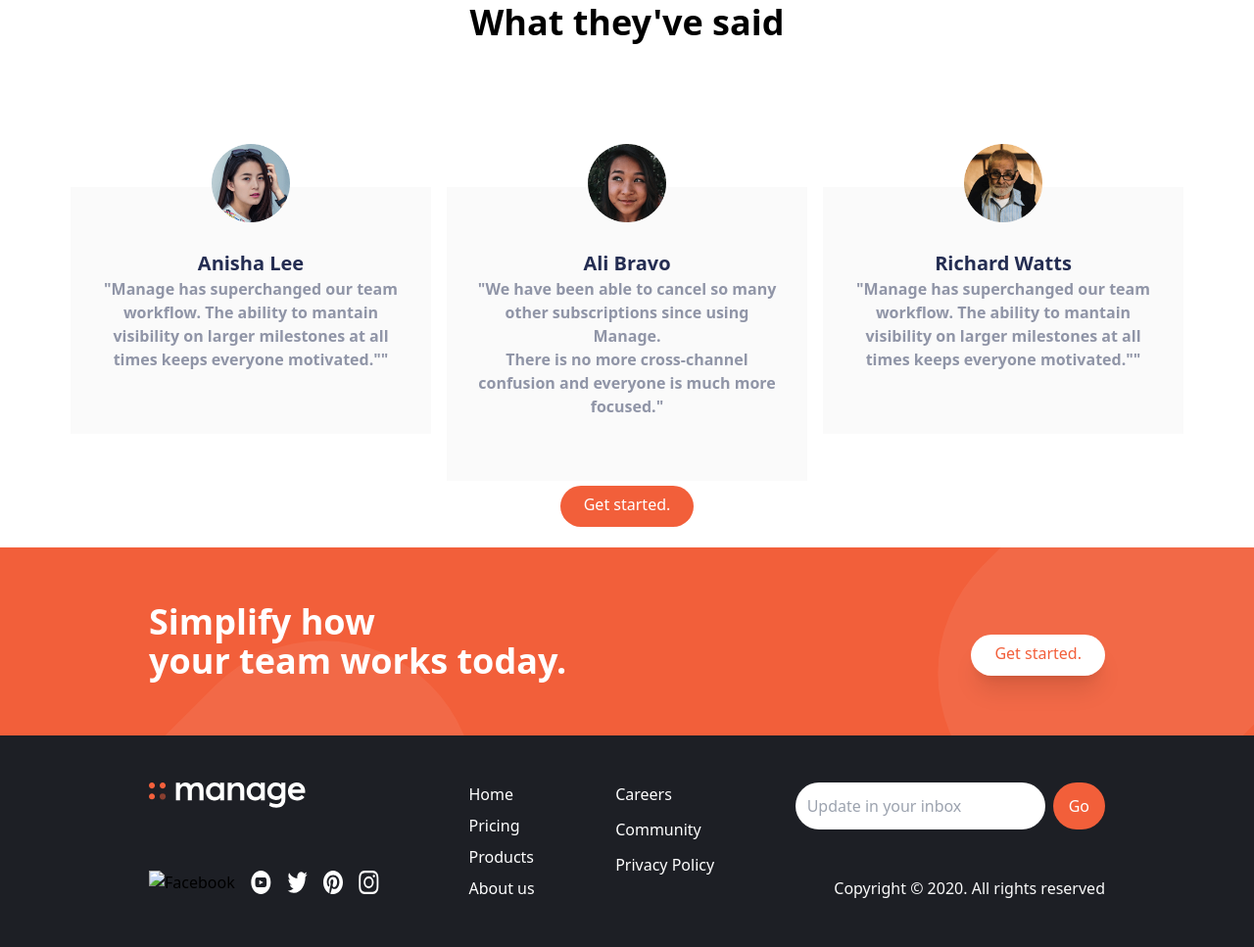
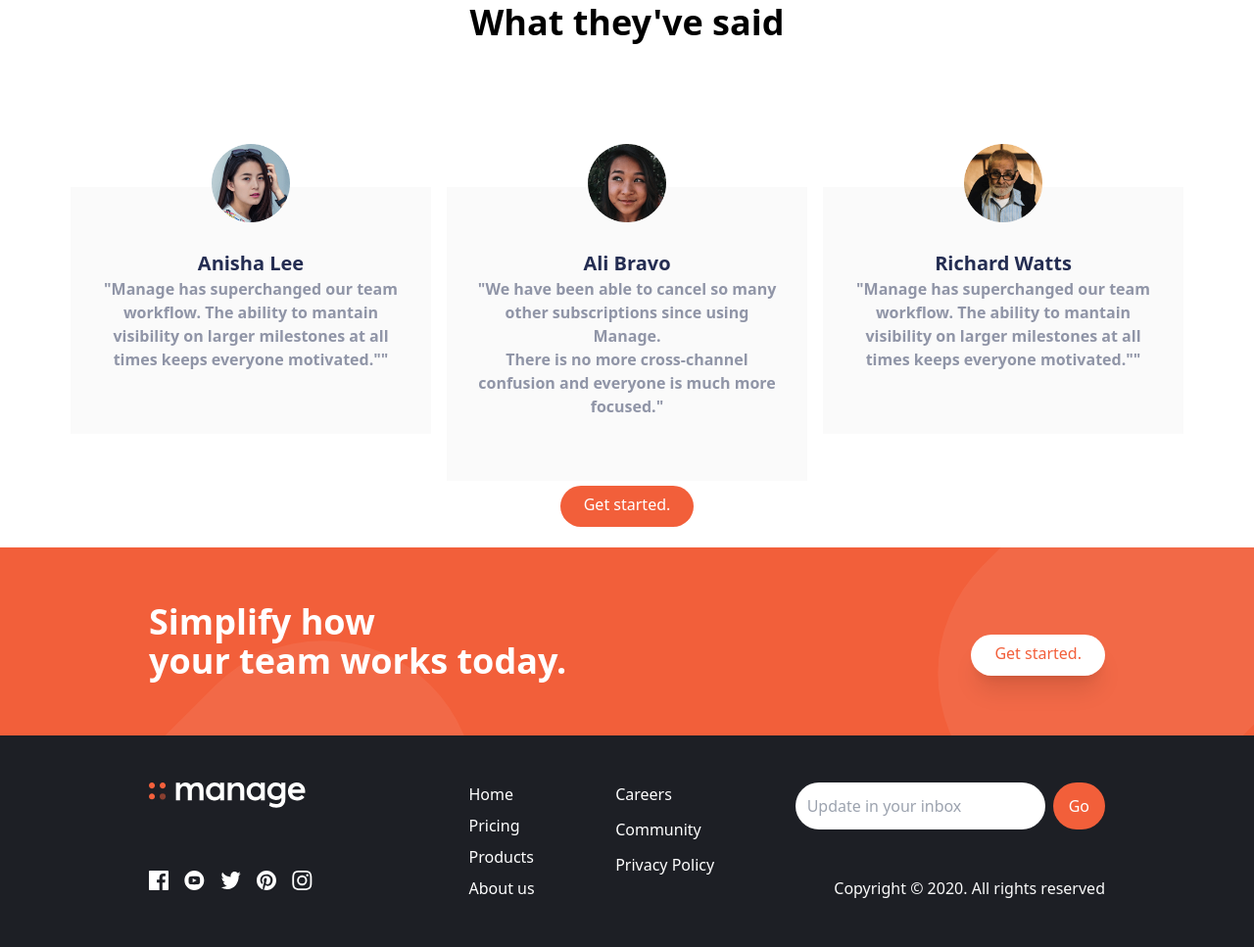
Before and after one commit to LetMeDream/manage-landing, a website: page index.html in a window 1280 px wide. Shown: the part 1229-2196 px from the top of the page at 98% size. Drawn offline with Linux system fonts and the light colour scheme; the site is published under a folder, as on GitHub Pages, so addresses that start at the root find nothing.

Commit message:
add the '.' at the beggining of more paths; changing them from Absolute to Relative pathing

```diff
--- a/index.html
+++ b/index.html
@@ -336,7 +336,7 @@
                 <img src="./img/logo-white.svg" class="w-40">
                 <!-- Social media -->
                 <div class="flex flex-row justify-center space-x-4">
-                    <img src="/img/icon-facebook.svg" alt="Facebook" class="w-sm">
+                    <img src="./img/icon-facebook.svg" alt="Facebook" class="w-sm">
                     <img src="./img/icon-youtube.svg" alt="Youtube" class="w-sm">
                     <img src="./img/icon-twitter.svg" alt="Twitter" class="w-sm">
                     <img src="./img/icon-pinterest.svg" alt="Pinterest" class="w-sm">
```
